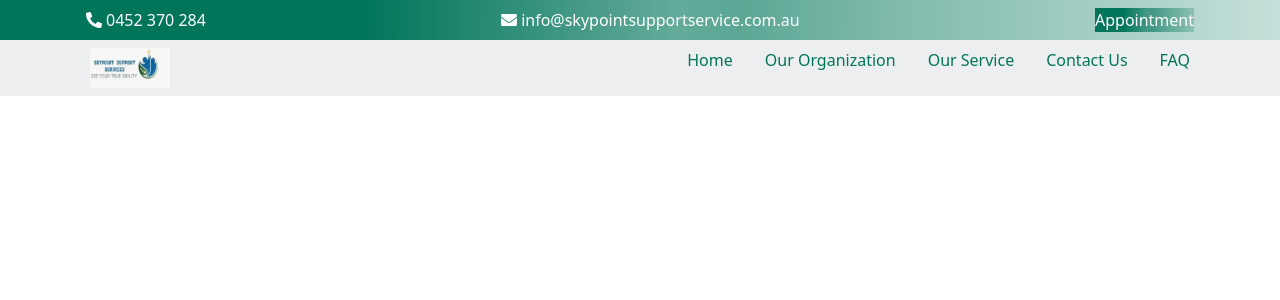
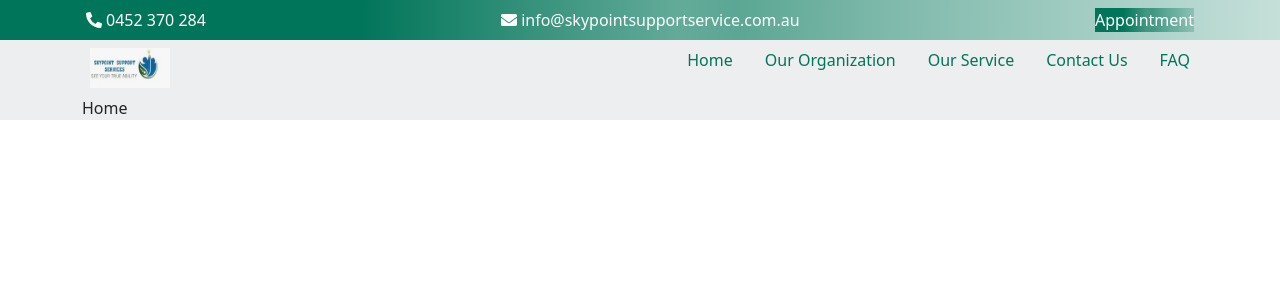
Before and after one commit to chifum/skypoint, a React (Create React App) app: page / in a window 1280 px wide. Shown: the top 300 px of the page. Built offline with nearby package versions, Linux system fonts and the light colour scheme.

Commit message:
Router Completed

```diff
--- a/src/App.jsx
+++ b/src/App.jsx
@@ -3,16 +3,40 @@
 // React-Icon Installed
 
 import "./assets/Style.css";
-import "./index.css"
-import "./App.css"
-import 'bootstrap/dist/css/bootstrap.min.css';
+import "./index.css";
+import "./App.css";
+import "bootstrap/dist/css/bootstrap.min.css";
 import MainNavBar from "./components/header/MainNavBar";
 import Nav from "./components/header/Nav";
+import Contact from "./pages/Contact";
+import Service from "./pages/Service";
+import Faq from "./pages/Faq";
+import Home from "./pages/Home";
+import Organisation from "./pages/Organisation";
+
+import {
+  createBrowserRouter,
+  RouterProvider,
+  Route,
+  createRoutesFromElements,
+} from "react-router-dom";
 function App() {
+  const router = createBrowserRouter(
+    createRoutesFromElements(
+      <Route path="/" element={<MainNavBar />}>
+        <Route index element={<Home />} />
+        <Route path="Contact" element={<Contact />} />
+        <Route path="Service" element={<Service />} />
+        <Route path="Faq" element={<Faq />} />
+        <Route path="Organisation" element={<Organisation />} />
+        <Route />
+      </Route>
+    )
+  );
   return (
     <div>
       <Nav />
-      <MainNavBar />
+      <RouterProvider router={router} />
     </div>
   );
 }
--- a/src/components/header/MainNavBar.jsx
+++ b/src/components/header/MainNavBar.jsx
@@ -1,5 +1,7 @@
 
 import React, { useState } from 'react';
+import { Outlet, NavLink } from "react-router-dom";
+
 import logo from "../../assets/img/logo.png"
 
 const Navbar = () => {
@@ -22,19 +24,19 @@ const Navbar = () => {
           }
         >
           <li>
-            <a className="text-[#007559] no-underline" href="index">Home</a>
+            <NavLink className="text-[#007559] no-underline" to="/">Home</NavLink>
           </li>
           <li>
-            <a className="text-[#007559] no-underline" href="organization">Our Organization</a>
+            <NavLink className="text-[#007559] no-underline" to="organisation">Our Organization</NavLink>
           </li>
           <li>
-            <a className="text-[#007559] no-underline" href="service">Our Service</a>
+            <NavLink className="text-[#007559] no-underline" to="service">Our Service</NavLink>
           </li>
           <li>
-            <a className="text-[#007559] no-underline" href="contact">Contact Us</a>
+            <NavLink className="text-[#007559] no-underline" to="contact">Contact Us</NavLink>
           </li>
           <li>
-            <a className="text-[#007559] no-underline" href="faq">FAQ</a>
+            <NavLink className="text-[#007559] no-underline" to="faq">FAQ</NavLink>
           </li>
         </ul>
         <button
@@ -66,6 +68,9 @@ const Navbar = () => {
           </svg>
         </button>
       </nav>
+      <main>
+        <Outlet />
+      </main>
     </div>
     </div>);
 };
--- a/src/components/pages/Organisation.jsx
+++ /dev/null
@@ -1,11 +0,0 @@
-import React from 'react'
-
-const Organisation = () => {
-  return (
-    <div>
-    Organisation
-    </div>
-  )
-}
-
-export default Organisation
--- /dev/null
+++ b/src/pages/Home.jsx
@@ -0,0 +1,9 @@
+import React from 'react'
+
+const Home = () => {
+  return (
+    <div>Home</div>
+  )
+}
+
+export default Home
--- /dev/null
+++ b/src/pages/Organisation.jsx
@@ -0,0 +1,9 @@
+import React from 'react'
+
+ const Organisation = () => {
+  return (
+    <div>Organisation</div>
+  )
+}
+
+export default Organisation
```
Also changed, not shown: src/pages/Contact.jsx (renamed from src/components/pages/Contact.jsx), src/pages/Faq.jsx (renamed from src/components/pages/Faq.jsx), src/pages/Service.jsx (renamed from src/components/pages/Service.jsx).
